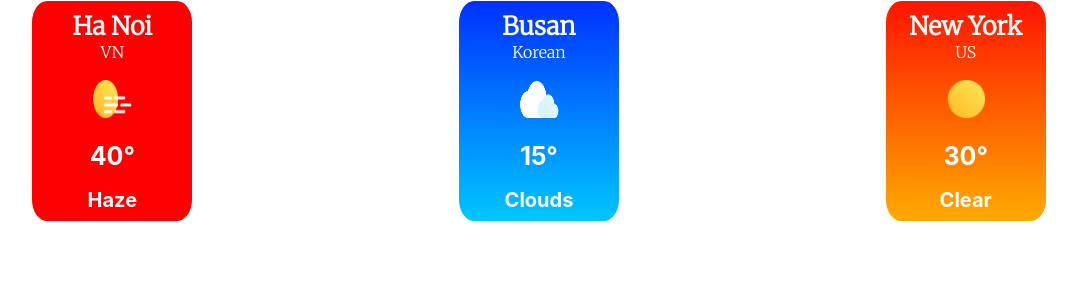
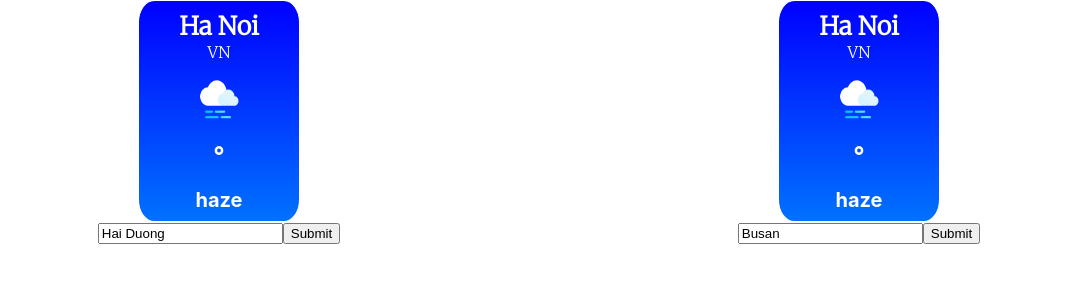
Before and after one commit to easyhunn/weather-app, a React (Create React App) app: page / in a window 1280 px wide. Shown: the top 300 px of the page, without its empty margins (101-1178 px from the left). Built offline with nearby package versions, Linux system fonts and the light colour scheme; no server answers; the HTML template or start-up script is replaced by a standard one.

Commit message:
WeatherEngin without UX

```diff
--- a/src/App.css
+++ b/src/App.css
@@ -2,4 +2,6 @@
   text-align: center;
   align-content: center;
   display: flex;
+  flex-direction: row;
+  justify-content: space-around;
 }
--- a/src/App.js
+++ b/src/App.js
@@ -1,26 +1,13 @@
 import React from "react";
 import "./App.css";
-import "./Weatther/component";
-import Component from "./Weatther/component";
+import "./Component/Weather/component";
+import WeatherEngin from "./Component/WeatherEngin";
 
 function App() {
   return (
     <div className="App">
-      <Component
-        temp={40}
-        country={{ name: "VN", capital: "Ha Noi" }}
-        condition={"Haze"}
-      />
-      <Component
-        temp={15}
-        country={{ name: "Korean", capital: "Busan" }}
-        condition={"Clouds"}
-      />
-      <Component
-        temp={30}
-        country={{ name: "US", capital: "New York" }}
-        condition={"Clear"}
-      />
+      <WeatherEngin location={"Hai Duong"} />
+      <WeatherEngin location={"Busan"} />
     </div>
   );
 }
--- a/src/Weatther/Country.js
+++ b/src/Component/Weather/Country.js
@@ -9,11 +9,11 @@ const Card = styled.div`
   }
 `;
 
-const Country = ({ capital, name }) => {
+const Country = ({ city, name }) => {
   return (
     <Card>
       <div id="capital">
-        <b>{capital}</b>
+        <b>{city}</b>
       </div>
       <div>{name}</div>
     </Card>
--- a/src/Weatther/Images.js
+++ b/src/Component/Weather/Images.js
@@ -6,7 +6,6 @@ const Card = styled.div``;
 const Images = ({ condition }) => {
   const Icon = () => {
     var icon = "";
-    console.log(condition);
     switch (condition) {
       case "Clouds":
         icon = `./img/Mostly Cloudy-2x.png`;
@@ -48,7 +47,7 @@ const Images = ({ condition }) => {
         icon = `./img/Fog-2x.png`;
         break;
     }
-    console.log(icon);
+
     return icon;
   };
   return (
--- a/src/Weatther/component.js
+++ b/src/Component/Weather/component.js
@@ -28,7 +28,7 @@ const Component = ({ temp, country, condition }) => {
   `;
   return (
     <Card>
-      <Country name={country.name} capital={country.capital} />
+      <Country name={country.name} city={country.city} />
       <Images condition={condition} />
       <Temperate temp={temp} />
       <Conditional condition={condition} />
--- /dev/null
+++ b/src/Component/WeatherEngin.js
@@ -0,0 +1,59 @@
+import React, { useState, useEffect } from "react";
+import "./Weather/component";
+import Component from "./Weather/component";
+
+const WeatherEngin = ({ location }) => {
+  const [query, setQuery] = useState(location);
+  const [weather, setWeather] = useState({
+    country: "VN",
+    city: "Ha Noi",
+    temp: "",
+    condition: "haze",
+  });
+
+  const getWeather = async (query) => {
+    const apiRes = await fetch(
+      `http://api.openweathermap.org/data/2.5/weather?q=${query}&appid=11350a089f2935085035c65f58c6d3d5`
+    );
+    const resJson = apiRes.json();
+    resJson.then((resJson) => {
+      console.log(resJson.message);
+      if (!resJson.message) {
+        setWeather({
+          country: resJson.sys.country,
+          city: resJson.name,
+          temp: parseInt((resJson.main.temp - 273.15) * 100) / 100,
+          condition: resJson.weather[0].main,
+        });
+      }
+    });
+  };
+  const handleSearch = (e) => {
+    e.preventDefault();
+    getWeather(query);
+  };
+
+  useEffect(() => {
+    getWeather(location);
+  }, [location]);
+
+  return (
+    <div>
+      <Component
+        temp={weather.temp}
+        country={{ name: weather.country, city: weather.city }}
+        condition={weather.condition}
+      />
+      <form onSubmit={handleSearch}>
+        <input
+          type="text"
+          onChange={(e) => setQuery(e.target.value)}
+          value={query}
+        />
+        <button>Submit</button>
+      </form>
+    </div>
+  );
+};
+
+export default WeatherEngin;
```
Also changed, not shown: src/Component/Weather/Conditional.js (renamed from src/Weatther/Conditional.js), src/Component/Weather/Temparate.js (renamed from src/Weatther/Temparate.js).
